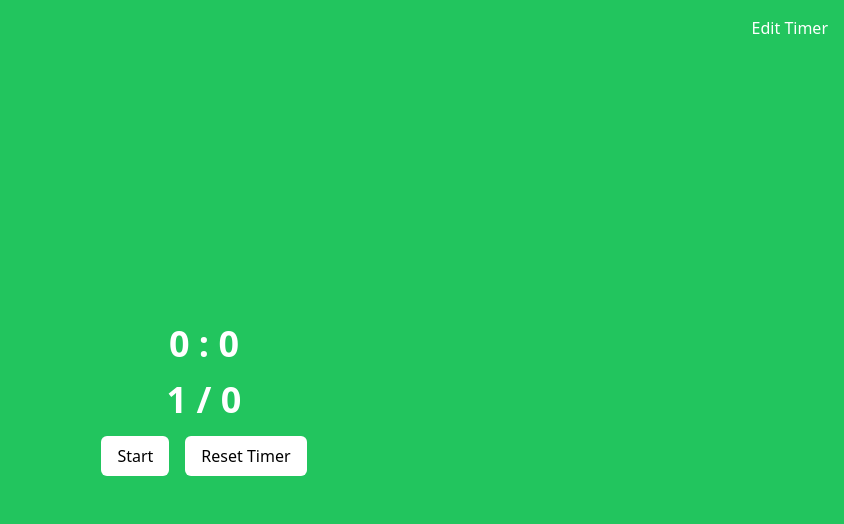
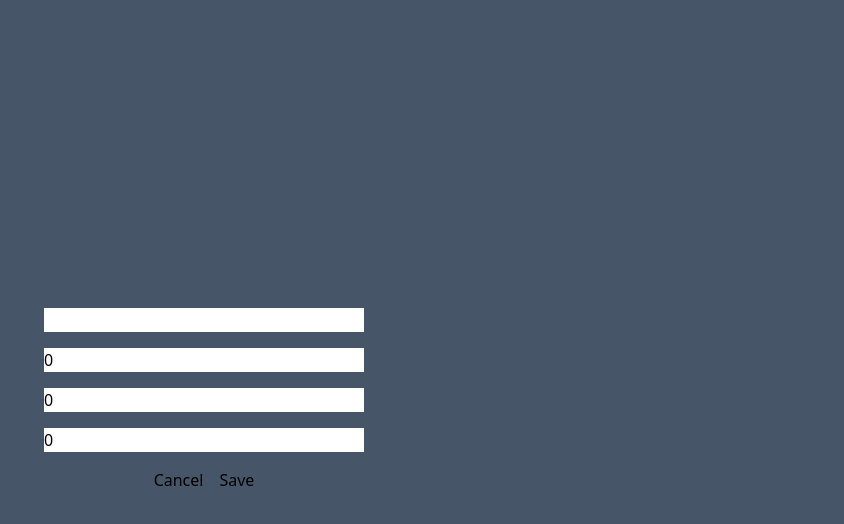
Before and after one commit to jay-kj-woo/interval-timer, a React (Vite) app: page /edit in a window 1280 px wide. Shown: the top 524 px of the page, without its empty margins (436-1280 px from the left). Built offline with nearby package versions, Linux system fonts and the light colour scheme.

Commit message:
adds react router

```diff
--- a/package.json
+++ b/package.json
@@ -11,7 +11,8 @@
   },
   "dependencies": {
     "react": "^18.3.1",
-    "react-dom": "^18.3.1"
+    "react-dom": "^18.3.1",
+    "react-router": "^7.1.1"
   },
   "devDependencies": {
     "@eslint/js": "^9.17.0",
--- a/src/App.tsx
+++ b/src/App.tsx
@@ -1,13 +1,20 @@
+import { BrowserRouter, Route, Routes } from 'react-router';
+import EditTimer from './components/EditTimer';
 import Timer from './components/Timer';
 import TimerConfigProvider from './components/TimerConfigProvider';
 
 function App() {
   return (
-    <main className="w-screen h-screen flex items-center justify-center">
-      <TimerConfigProvider>
-        <Timer />
-      </TimerConfigProvider>
-    </main>
+    <BrowserRouter>
+      <main className="w-screen h-screen flex items-center justify-center">
+        <TimerConfigProvider>
+          <Routes>
+            <Route index element={<Timer />} />
+            <Route path="/edit" element={<EditTimer />} />
+          </Routes>
+        </TimerConfigProvider>
+      </main>
+    </BrowserRouter>
   );
 }
 
--- a/src/components/EditTimer.tsx
+++ b/src/components/EditTimer.tsx
@@ -1,19 +1,20 @@
 import { useContext, useState } from 'react';
+import { useNavigate } from 'react-router';
 import { IntervalTimer } from '../types/IntervalTimer';
 import { TimerConfigContext } from './TimerConfigProvider';
 
-type Props = {
-  closeEditTimer: () => void;
-};
-
-const EditTimer = ({ closeEditTimer }: Props) => {
+const EditTimer = () => {
   const { timerConfig, setTimerConfig } = useContext(TimerConfigContext);
-
+  const navigate = useNavigate();
   const [newConfig, setNewConfig] = useState<IntervalTimer>(timerConfig);
 
   const onSave = () => {
     setTimerConfig(newConfig);
-    closeEditTimer();
+    goToHome();
+  };
+
+  const goToHome = () => {
+    navigate('/');
   };
 
   return (
@@ -52,7 +53,7 @@ const EditTimer = ({ closeEditTimer }: Props) => {
           }
         />
         <div className="flex items-center justify-center gap-4">
-          <button onClick={() => closeEditTimer()}>Cancel</button>
+          <button onClick={goToHome}>Cancel</button>
           <button onClick={onSave}>Save</button>
         </div>
       </div>
--- a/src/components/Timer.tsx
+++ b/src/components/Timer.tsx
@@ -1,5 +1,5 @@
 import { useContext, useEffect, useState } from 'react';
-import EditTimer from './EditTimer';
+import { useNavigate } from 'react-router';
 import { TimerConfigContext } from './TimerConfigProvider';
 
 const Timer = () => {
@@ -8,7 +8,7 @@ const Timer = () => {
   const [isHighIntensity, setIsHighIntensity] = useState(true);
   const [isActive, setIsActive] = useState(false);
   const [currentRound, setCurrentRound] = useState(1);
-  const [showEditTimer, setShowEditTimer] = useState(false);
+  const navigate = useNavigate();
 
   useEffect(() => {
     let interval: number;
@@ -58,7 +58,7 @@ const Timer = () => {
       <div className="w-full h-full flex flex-col items-center justify-center gap-4">
         <button
           className="absolute top-0 right-0 m-4 text-white"
-          onClick={() => setShowEditTimer(true)}
+          onClick={() => navigate('/edit')}
         >
           Edit Timer
         </button>
@@ -83,9 +83,6 @@ const Timer = () => {
           </button>
         </div>
       </div>
-      {showEditTimer && (
-        <EditTimer closeEditTimer={() => setShowEditTimer(false)} />
-      )}
     </div>
   );
 };
```
Also changed, not shown: 1 other file (tests, documents, lock files or other folders).
